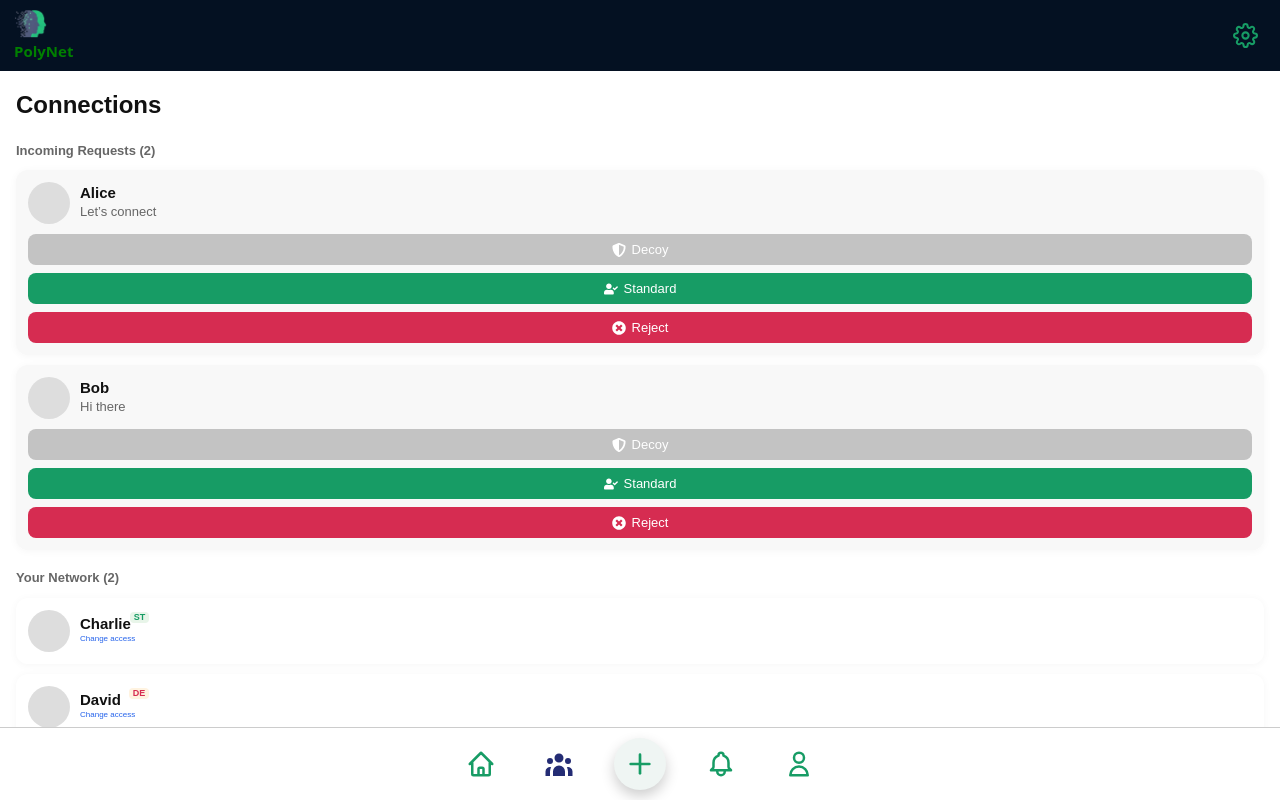
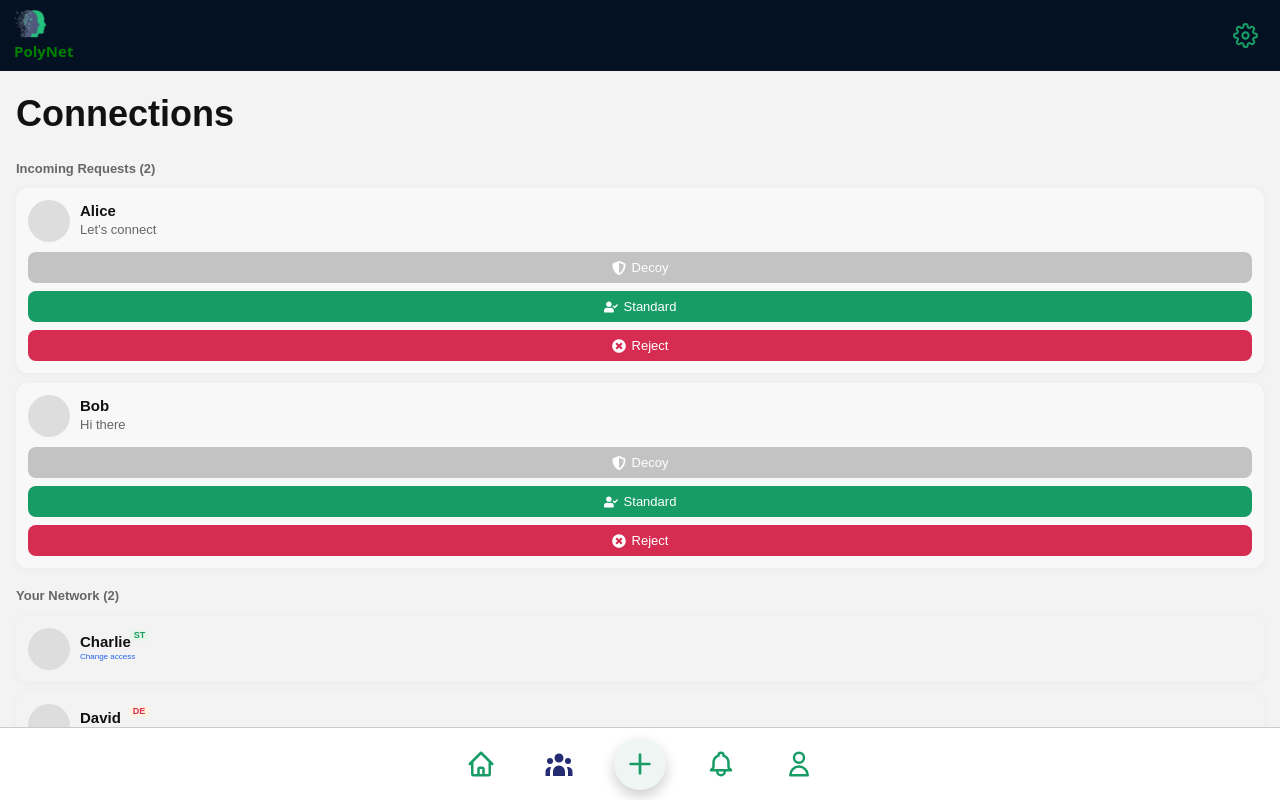
Before and after one commit to Sofiyat1/PolyNet, a React (Vite) app: page /connectionpage in a window 1280 px wide. Built offline with nearby package versions, Linux system fonts and the light colour scheme.

Commit message:
Update: Connection page

```diff
--- a/src/pages/ConnectionPage.css
+++ b/src/pages/ConnectionPage.css
@@ -1,7 +1,5 @@
 .connection-page {
   padding: 16px;
-  background: #fff;
-  color: #111;
   display: flex;
   flex-direction: column;
   gap: 18px;
@@ -10,9 +8,8 @@
 
 /* HEADER */
 .connection-header {
-  display: flex;
-  justify-content: space-between;
-  align-items: center;
+  font-weight: 600;
+  font-size: 1.5rem;
 }
 
 /*.search-icon {
```
